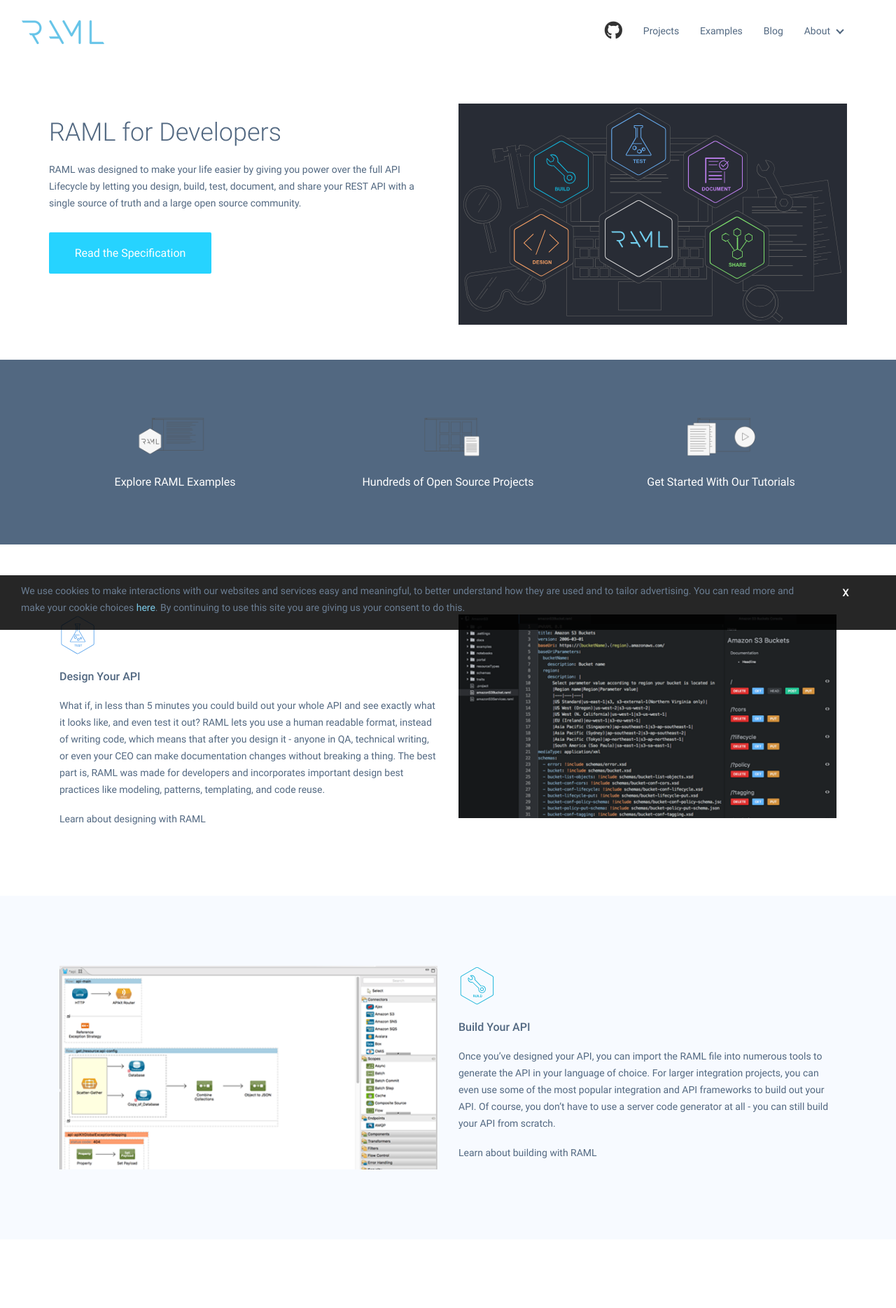
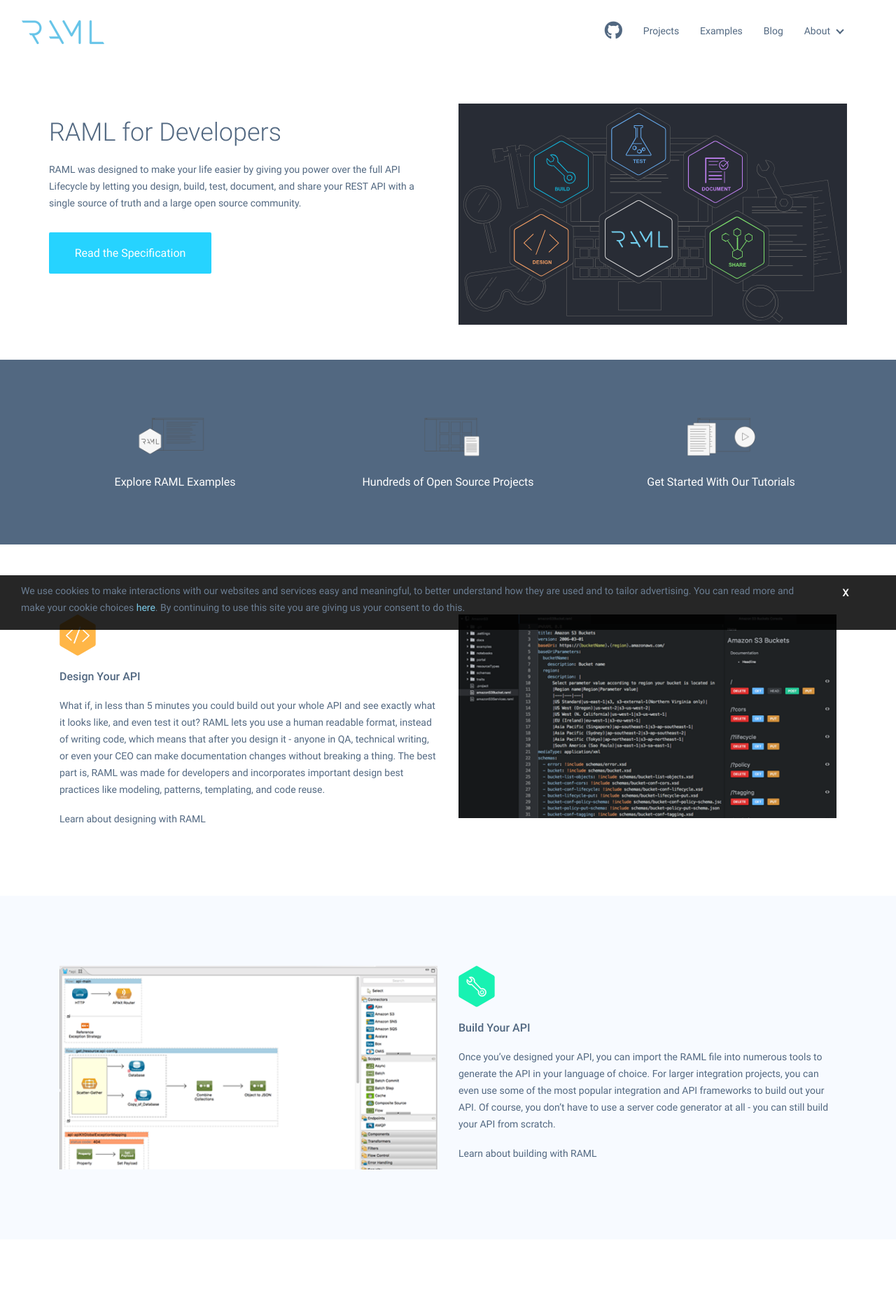
Before and after one commit to raml-org/raml-org, a Jekyll site: the page built from developer.html, in a window 1280 px wide. Shown: the top 1869 px of the page at 70% size. Built offline with Jekyll 4.4.1, drawn with Linux system fonts in a browser that asks for light colours; nearby versions of some CDN libraries.

Commit message:
task-281896970 developer page for raml

```diff
--- a/css/style.scss
+++ b/css/style.scss
@@ -156,6 +156,11 @@
           color: $slate-gray;opacity: 1;
         }
         ul.dropdown-menu{
+          padding: 20px 5px;
+          margin-right: 15px;
+          min-width: 167px;
+          box-shadow: none;
+          border-radius: 2px;
           background-color: $slate-gray;
             @media(max-width: 767px){
               position:relative;display: block;background-color: #fff;box-shadow: none;border: none;
@@ -170,12 +175,12 @@
                 font-weight: normal;
                }
             }
-            a:hover{color:#000;}
+            a:hover{color:#fff;}
           }
         }
       }
       i.fa-github{
-        font-size: 26px;line-height: 45px;padding: 0 15px;
+        font-size: 26px;line-height: 45px;padding: 0 15px;color: $slate-gray;
       }
       li:last-child{
         ul.dropdown-menu{
--- a/developer.html
+++ b/developer.html
@@ -27,7 +27,7 @@
     <div class="container desc-block">
         <div class="row">
             <div class="col-md-6 col-sm-6">
-                <img src="images/RAMLicontest.svg" class="icon">
+                <img src="images/design-raml.svg" class="icon">
                 <h3>Design Your API</h3>
                 <p>What if, in less than 5 minutes you could build out your whole API and see exactly what it looks like, and even test it out? RAML lets you use a human readable format, instead of writing code, which means that after you design it - anyone in QA, technical writing, or even your CEO can make documentation changes without breaking a thing. The best part is, RAML was made for developers and incorporates important design best practices like modeling, patterns, templating, and code reuse.</p>
                 <a href="">Learn about designing with RAML</a>
@@ -46,7 +46,7 @@
                 <img class="img-responsive" src="images/design_build.png">
             </div>
             <div class="col-md-6 col-sm-6">
-                <img class="icon" src="images/RAMLiconbuild.svg">
+                <img class="icon" src="images/build-raml.svg">
                 <h3>Build Your API</h3>
                 <p>Once you’ve designed your API, you can import the RAML file into numerous tools to generate the API in your language of choice. For larger integration projects, you can even use some of the most popular integration and API frameworks to build out your API. Of course, you don’t have to use a server code generator at all - you can still build your API from scratch.</p>
                 <a href="">Learn about building with RAML</a>
@@ -59,7 +59,7 @@
     <div class="container desc-block">
         <div class="row">
             <div class="col-md-6 col-sm-6">
-                <img class="icon" src="images/RAMLiconshare.svg">
+                <img class="icon" src="images/test-raml.svg">
                 <h3>Test Your API</h3>
                 <p>Who doesn’t love writing hours worth of unit tests… that end up being copy and pasted code over and over again? What if you could generate a majority of your tests just by running a quick script?</p>
                 <p>Another great thing about RAML is that it is backed by a huge community and has hundreds of scripts and tools available to generate your unit tests for you. You’ll also find projects and services that perform additional, extensive tests on your API, ensuring your API is ready to go before it ever hits production.</p>
@@ -80,7 +80,7 @@
                 <img class="img-responsive" src="images/design_document.png">
             </div>
             <div class="col-md-6 col-sm-6">
-                <img class="icon" src="images/RAMLiconbuild.svg">
+                <img class="icon" src="images/document-raml.svg">
                 <h3>Document Your REST API</h3>
                 <p>With RAML - you can say goodbye to having to write extensive documentation, documentation testing, and struggling to keep your docs in sync. RAML is an API description language - meaning your API is already being described, and it was designed with documentation in mind.</p>
                 <p>You can easily add markdown to your resource and method descriptions, or take advantage of the documentation property of RAML to quickly and effortlessly generate all of your documentation using one of the many freely available, and customizable, tools with just the click of a button. RAML lets you focus on writing code, not documentation.</p>
@@ -94,7 +94,7 @@
     <div class="container desc-block">
         <div class="row">
             <div class="col-md-6 col-sm-6">
-                <img class="icon" src="images/RAMLicontest.svg">
+                <img class="icon" src="images/share-raml.svg">
                 <h3>Share & Support Your API</h3>
                 <p>What good is an API if nobody is using it? With RAML you can quickly - at the click of a button or with a little basic JavaScript - generate interactive tools such as API Consoles, API Notebooks that walk users through your API step by step, or even create SDKs or code libraries for today’s most popular languages.</p>
                 <p>RAML is also supported by many tools and services, letting users quickly import your API into their solution in order to use it with little to no code required on their part. RAML can even change the way you handle support!</p>
--- a/index.html
+++ b/index.html
@@ -114,10 +114,4 @@
             language: 'javascript'
         });
     });
-
-    $(document).ready(function(){
-      $('.navbar-toggle').on('click', function(){
-        $(".over-lay").toggleClass('overlay')
-      });
-    });
 </script>
```
Also changed, not shown: _includes/header.html (+7 -0 lines).
